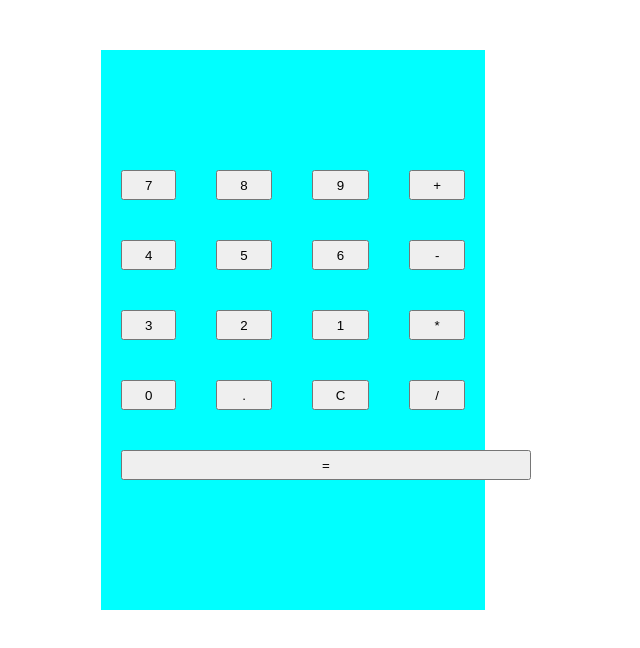
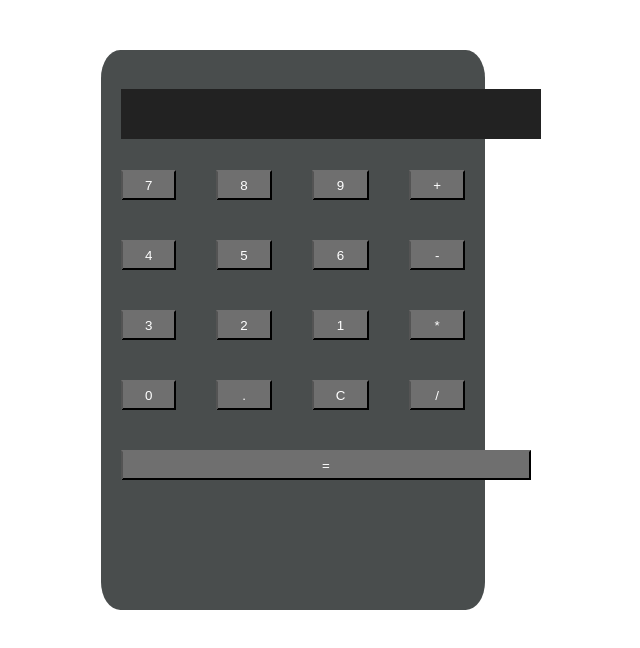
Before and after one commit to minuk0612/Calculator, a plain HTML site: page index.html in a window 1280 px wide. Shown: the whole page, without its empty margins (199-839 px from the left). Drawn offline with Linux system fonts and the light colour scheme.

Commit message:
commit to master

```diff
--- a/index.html
+++ b/index.html
@@ -12,10 +12,11 @@ body{
 .main_container{
 width:30vw;
 height:70vh;
-background-color: aqua;
+background-color: rgb(73, 77, 77);
 display:flex;
 position: absolute;
 left:300px;
+border-radius: 5%;
 }
 
 
@@ -32,6 +33,10 @@ grid-template-columns: auto auto auto auto;
 button{
     margin: 20px;
     height: 30px;
+    color:white;
+background-color:#6f6f6f;
+border-bottom:black 2px solid;
+border-top:2px #6f6f6f solid;
 }
 
 .textarea{
@@ -40,7 +45,7 @@ button{
     grid-template-columns: auto; */
     position: absolute;
     left:20px;
-    top:30px;
+    top:20px;
 
 }
 input{
@@ -52,7 +57,16 @@ input{
     font-size: larger;
     text-align: end;
 }
-
+p{
+    background-color: aliceblue;
+    width: 400px;
+    height: 30px;
+    font-size: larger;
+    padding: 10px;
+    background-color:#222;
+    color: aliceblue;
+    text-align: end;
+}
 
     </style>
 
```
